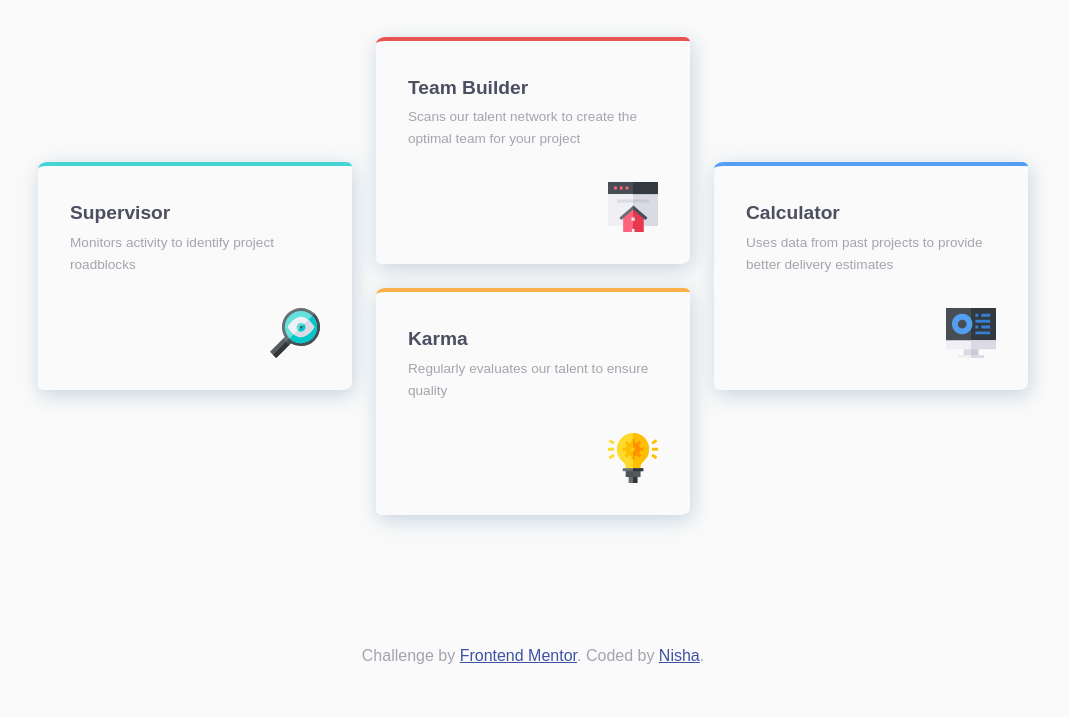
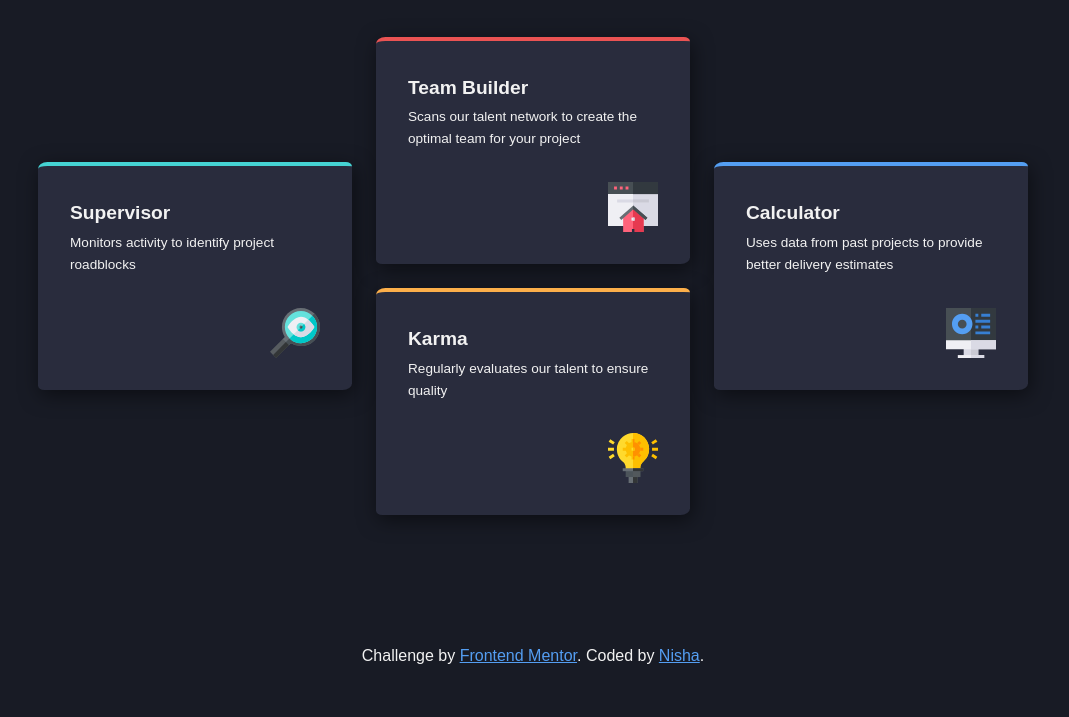
Before and after one commit to NishaVijai/four-card-feature-section, a plain HTML site: page index.html in a window 1280 px wide. Shown: the part 284-1001 px from the top of the page, without its empty margins (107-1176 px from the left). Drawn offline with Linux system fonts and the dark colour scheme; a web font is replaced by a local one.

Commit message:
Update dark theme

```diff
--- a/style.scss
+++ b/style.scss
@@ -1,11 +1,31 @@
+// ========================
+// VARIABLES
+// ========================
+
+// Light theme colors
 $primary-red: hsl(0, 78%, 62%);
 $primary-cyan: hsl(180, 62%, 55%);
 $primary-orange: hsl(34, 97%, 64%);
 $primary-blue: hsl(212, 86%, 64%);
 
-$neutral-very-dark-blue: hsl(234, 12%, 34%);
+$neutral-very-dark-blue: hsl(240, 9%, 51%);
+// $neutral-very-dark-blue: hsl(234, 12%, 20%);
 $neutral-grayish-blue: hsl(229, 6%, 66%);
 $neutral-very-light-gray: hsl(0, 0%, 98%);
+
+// Dark theme colors
+$dark-bg: hsl(226, 22%, 12%);
+// $dark-bg: hsl(230, 20%, 12%);
+$dark-fg: hsl(0, 0%, 95%);
+$dark-card-bg: hsl(230, 20%, 20%);
+$dark-border-red: $primary-red;
+$dark-border-cyan: $primary-cyan;
+$dark-border-orange: $primary-orange;
+$dark-border-blue: $primary-blue;
+
+// ========================
+// GLOBAL STYLES
+// ========================
 
 *,
 *::after,
@@ -15,7 +35,7 @@ $neutral-very-light-gray: hsl(0, 0%, 98%);
 
 body {
   background-color: $neutral-very-light-gray;
-    color: $neutral-grayish-blue;
+  color: $neutral-very-dark-blue; // improved contrast
   margin: 0;
   padding: 0;
   font-family: "Poppins Regular", sans-serif;
@@ -75,7 +95,7 @@ main {
     }
 
     h2 {
-            color: $neutral-very-dark-blue;
+      color: $neutral-very-dark-blue; // explicitly dark for contrast
       font-size: 1.6rem;
       font-weight: 600;
       margin-top: 0;
@@ -93,6 +113,7 @@ main {
     width: 100%;
     padding: 2rem;
     margin: auto;
+    background-color: white;
 
     .img-container {
       display: flex;
@@ -127,7 +148,10 @@ footer {
   display: none;
 }
 
-/* media query for desktop */
+// ========================
+// DESKTOP MEDIA QUERY
+// ========================
+
 @media only screen and (min-device-width: 768px) and (max-device-width: 6024px) {
   main {
     display: grid;
@@ -201,6 +225,57 @@ footer {
   }
 }
 
+// ========================
+// DARK THEME
+// ========================
+
+@media (prefers-color-scheme: dark) {
+  body {
+    background-color: $dark-bg;
+    color: $dark-fg; // max contrast
+  }
+
+  main {
+    section:not(.header-section) {
+      background-color: $dark-card-bg;
+      box-shadow: 2px 5px 20px rgba(0, 0, 0, 0.5);
+    }
+
+    h3,
+    h2 {
+      color: $dark-fg; // explicitly high contrast
+    }
+
+    .supervisor-section {
+      border-top: 4px solid $dark-border-cyan;
+    }
+
+    .team-builder-section {
+      border-top: 4px solid $dark-border-red;
+    }
+
+    .karma-section {
+      border-top: 4px solid $dark-border-orange;
+    }
+
+    .calculator-section {
+      border-top: 4px solid $dark-border-blue;
+    }
+  }
+
+  footer {
+    color: $dark-fg;
+  }
+
+  footer a {
+    color: $primary-blue;
+  }
+}
+
+// ========================
+// FONTS
+// ========================
+
 @font-face {
   font-family: "Poppins Extra Light";
   src: url("../assets/fonts/Poppins/Poppins-ExtraLight");
```
Also changed, not shown: style.css, 1 other file. Lines whose indentation alone changed are shown as unchanged.
